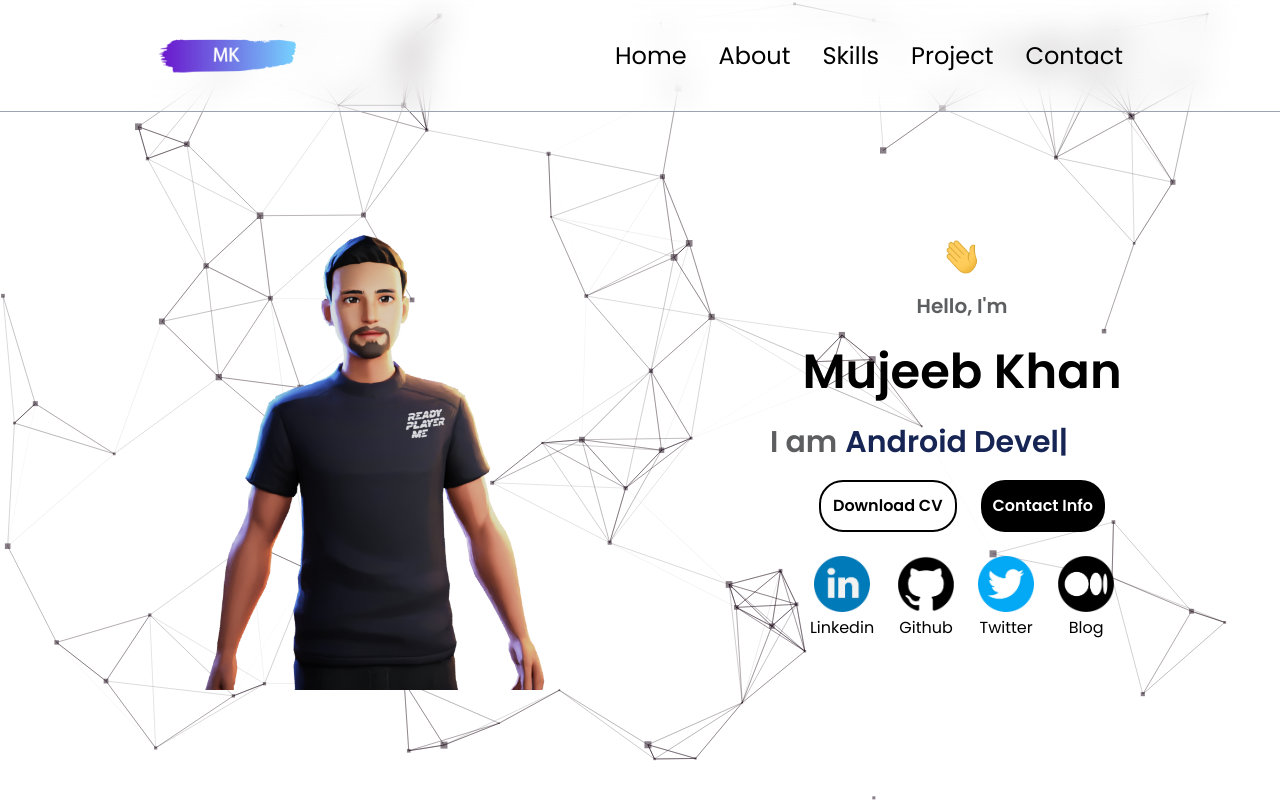
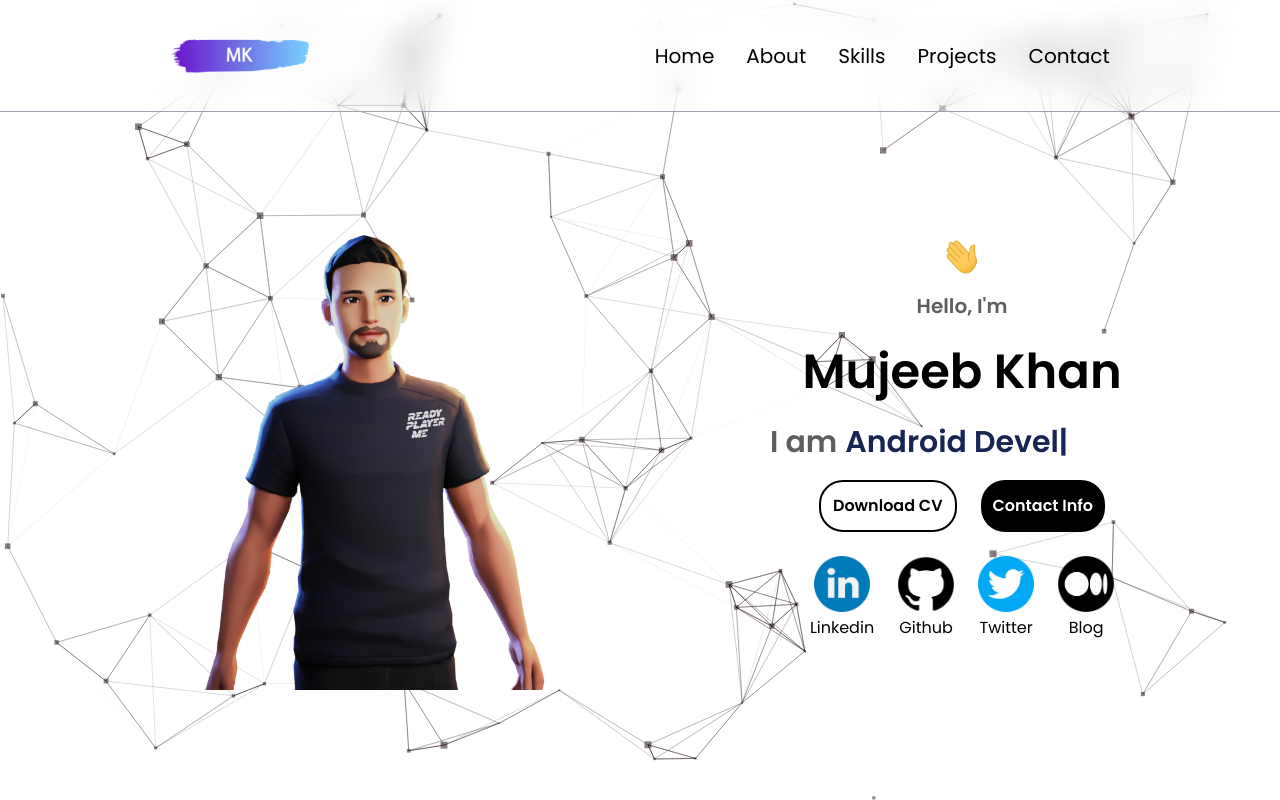
Before and after one commit to khan-mujeeb/noName, a React (Vite) app: page / in a window 1280 px wide. Built offline with nearby package versions, Linux system fonts and the light colour scheme.

Commit message:
navigation added

```diff
--- a/package.json
+++ b/package.json
@@ -17,6 +17,7 @@
     "react": "^18.2.0",
     "react-dom": "^18.2.0",
     "react-icons": "^4.12.0",
+    "react-scroll": "^1.9.0",
     "react-tabs": "^6.0.2",
     "react-tsparticles": "^2.12.2",
     "react-typed": "^1.2.0",
--- a/src/App.jsx
+++ b/src/App.jsx
@@ -8,40 +8,56 @@
 import ParticleBg from "./components/ParticleBg.jsx";
 
 function App() {
+    const handleNavigation = (sectionId) => {
+        const section = document.getElementById(sectionId);
+        console.log("mujeeb " + sectionId);
+        console.log("cscs")
+        if (section) {
+            section.scrollIntoView({ behavior: "smooth" });
+        }
+
+    };
+
     return (
         <div className=" w-screen h-screen overflow-x-hidden">
             {/* nav bar */}
-            <NavBar />
+            <NavBar handleNavigation={handleNavigation} />
 
             <div className=" min-h-screen flex flex-col">
                 <div className=" absolute">
                     <ParticleBg />
                 </div>
+
                 {/* hero section  */}
-                <div className="h-screen relative">
+                <div id="home" className="h-screen relative">
                     <HeroSection />
                 </div>
 
-                <div className="relative">
+                {/* about section  */}
+                <div id="about" className="relative">
                     <AboutSection className=" relative" />
                 </div>
-                <div className="relative">
-                    {/* skills section  */}
+
+                {/* skills section  */}
+                <div id="skills" className="relative">
                     <SKillsSection />
                 </div>
-                <div className="relative">
-                    {/* project section */}
+
+                {/* project section */}
+                <div id="project" className="relative">
                     <ProjectSection />
                 </div>
-                <div className="relative">
-                    {/* contact me section */}
+
+                {/* contact me section */}
+                <div id="contact" className="relative">
                     <ContactSection />
                 </div>
+
+                {/* footer  */}
                 <div className="relative">
-                    {/* footer  */}
                     <FooterSection />
                 </div>
-                <div className="relative"></div>
+
             </div>
         </div>
     );
--- a/src/components/AboutSection/AboutSection.jsx
+++ b/src/components/AboutSection/AboutSection.jsx
@@ -18,7 +18,7 @@
                     <img src={dp} alt="" />
                 </div>
 
-                <div className="w-[600px] h-full">
+                <div className="w-[600px] h-full backdrop-blur-sm p-4 rounded-xl">
                     <Tabs>
                         <TabList className="flex gap-4">
                             <Tab>Personal Info</Tab>
--- a/src/components/ContactUs/ContactSection.jsx
+++ b/src/components/ContactUs/ContactSection.jsx
@@ -11,7 +11,7 @@
 
 const ContactSection = () => {
     return (
-        <div id="contact" className="flex flex-col mt-36 ">
+        <div  className="flex flex-col mt-36 ">
             <PageTitle title="Contact Me" subTitle={"say Hello"} />
             <div className="flex justify-around items-center">
                 <div className="w-96 flex flex-col gap-4">
--- a/src/components/NavBar/NavBar.jsx
+++ b/src/components/NavBar/NavBar.jsx
@@ -1,18 +1,8 @@
 import { useState } from "react";
 import mk_logo from "../../assets/img/mk_logo.png";
-
-export default function NavBar() {
+import navList from "../../data/navigationData";
+export default function NavBar({ handleNavigation }) {
     const [isNavOpen, setIsNavOpen] = useState(false);
-    const handleNavigation = (sectionId) => {
-        const section = document.getElementById(sectionId);
-        console.log("mujeeb " + sectionId);
-        console.log("cscs")
-        if (section) {
-            section.scrollIntoView({ behavior: "smooth" });
-            setIsNavOpen(false); // Close the mobile menu after clicking a link
-        }
-    };
-
 
     return (
         <div className="select-none z-50 flex items-center justify-around border-b border-gray-400 py-8 h-28 fixed w-full backdrop-blur-lg">
@@ -46,41 +36,39 @@
                                 <line x1="6" y1="6" x2="18" y2="18" />
                             </svg>
                         </div>
+
+                        {/* mobile  */}
                         <ul className="flex flex-col items-center justify-between min-h-[250px]">
-                            <li className="border-b border-gray-400 my-8 uppercase text-xl">
-                                <a onClick={handleNavigation("hom")} href="/about">About</a>
-                            </li>
-                            <li className="border-b border-gray-400 my-8 uppercase text-xl">
-                                <a href="/experience">Experience</a>
-                            </li>
-                            <li className="border-b border-gray-400 my-8 uppercase text-xl">
-                                <a href="/skills">Skills</a>
-                            </li>
-                            <li className="border-b border-gray-400 my-8 uppercase text-xl">
-                                <a href="/project">Project</a>
-                            </li>
-                            <li className="border-b border-gray-400 my-8 uppercase text-xl">
-                                <a href="/contact">Contact</a>
-                            </li>
+                            {navList.map((item) => (
+                                <li
+                                    key={item.id}
+                                    className="border-b border-gray-400 my-8 uppercase text-xl"
+                                    onClick={() => {
+                                        handleNavigation(item.id)
+                                        setIsNavOpen((prev) => !prev)
+                                    }}
+                                >
+                                    {item.name}
+                                </li>
+                            ))}
+
                         </ul>
                     </div>
                 </section>
 
+                {/* desktop  */}
+
                 <ul className="DESKTOP-MENU hidden space-x-8 lg:flex">
-                    <li>
-                        <a onClick={handleNavigation("home")} className="text-2xl" href="/home">Home</a>
-                    </li>
-                    <li>
-                        <a onClick={handleNavigation("about")} className="text-2xl" href="/about">About</a>
-                    </li>
-                    <li onClick={handleNavigation("skills")} className="text-2xl" >Skills
-                    </li>
-                    <li>
-                        <a className="text-2xl" href="/project">Project</a>
-                    </li>
-                    <li>
-                        <a className="text-2xl" href="/contact">Contact</a>
-                    </li>
+                    {navList.map((item) => (
+                        <li
+                            key={item.id}
+                            className="text-xl"
+                            href="/about"
+                            onClick={() => handleNavigation(item.id)}
+                        >
+                            {item.name}
+                        </li>
+                    ))}
                 </ul>
             </nav>
             <style>{`
--- a/src/components/Projects/ProjectListItem.jsx
+++ b/src/components/Projects/ProjectListItem.jsx
@@ -7,7 +7,7 @@
     return (
         <div
             key={project.id}
-            className="w-[550px] p-10 rounded-xl shadow-md shadow-gray-900 transition duration-300 hover:bg-stone-100"
+            className="w-[550px] p-10 rounded-xl shadow-md shadow-gray-900 transition duration-300 hover:bg-stone-100 backdrop-blur-sm"
         >
             <div className="flex flex-col gap-4 items-center">
                 <div className="flex justify-between items-center w-full">
--- a/src/components/Projects/ProjectSection.jsx
+++ b/src/components/Projects/ProjectSection.jsx
@@ -18,7 +18,6 @@
 
     return (
         <div
-            id="project"
             className="select-none flex flex-col items-center mt-36"
         >
             <PageTitle title="Projects" subTitle="Browse My Recent" />
--- a/src/components/Skills/SkillsSection.jsx
+++ b/src/components/Skills/SkillsSection.jsx
@@ -18,14 +18,14 @@
 import firebase from "../../assets/img/stack/firebase.png";
 const SkillsSection = () => {
     return (
-        <div id="skills" className="select-none flex items-center flex-col gap-36 mt-10">
+        <div  className="select-none flex items-center flex-col gap-36 mt-10">
             <PageTitle subTitle="What I do" title="My Skills" />
 
             {/* front-end  */}
             <div className="flex items-center justify-center gap-36">
                 <img className=" w-[500px]" src={webDev} alt="" />
 
-                <div className="flex flex-col items-center gap-10">
+                <div className="flex flex-col items-center gap-10 backdrop-blur-sm p-4">
                     <h2 className="text-3xl font-semibold">
                         Front End Developmet
                     </h2>
@@ -52,8 +52,8 @@
             </div>
 
             {/* android dev  */}
-            <div className="flex items-center justify-center gap-36">
-                <div className="flex flex-col items-center gap-10 ">
+            <div className="flex items-center justify-center gap-36 ">
+                <div className="flex flex-col items-center gap-10 backdrop-blur-sm p-4">
                     <h2 className="text-3xl font-semibold">
                         Android App Developmet
                     </h2>
--- /dev/null
+++ b/src/data/navigationData.js
@@ -0,0 +1,29 @@
+let navList = [
+    {
+        name: 'Home',
+        id: "home"
+
+    },
+    {
+        name: 'About',
+        id: "about"
+
+    },
+    {
+        name: 'Skills',
+        id: "skills"
+    },
+    {
+        name: 'Projects',
+        id: "project"
+
+    },
+    {
+        name: 'Contact',
+        id: "contact"
+
+    }
+]
+
+
+export default navList;
--- a/src/data/projectData.js
+++ b/src/data/projectData.js
@@ -63,5 +63,25 @@
         executable: "",
         type: "android",
     },
+    {
+        id: 5,
+        name: "Link Wallet",
+        description:
+            "A simple Google Chrome extension that is used to store all the important links like coding profles, github, linkedin, blog, personal portfolio etc. So that you can access it whenever your applying for your dream job.",
+        github: "https://github.com/khan-mujeeb/Link-Wallete",
+        youtube:
+            "https://www.youtube.com/embed/ceXIlnw5CDU?si=-lyH3lvpTNijEyqt",
+        skills: [
+            "Javascript",
+            "HTML",
+            "React.js",
+            "Local Storage",
+            "Tailwind CSS",
+            "Chrome Extension",
+        ],
+        executable: "https://microsoftedge.microsoft.com/addons/detail/link-wallet/mgcnlecebdnjljkkalpelnhipjnkjfij",
+        type: "web",
+    },
+
 ];
 export default projects;
```
Also changed, not shown: 1 other file (tests, documents, lock files or other folders).
